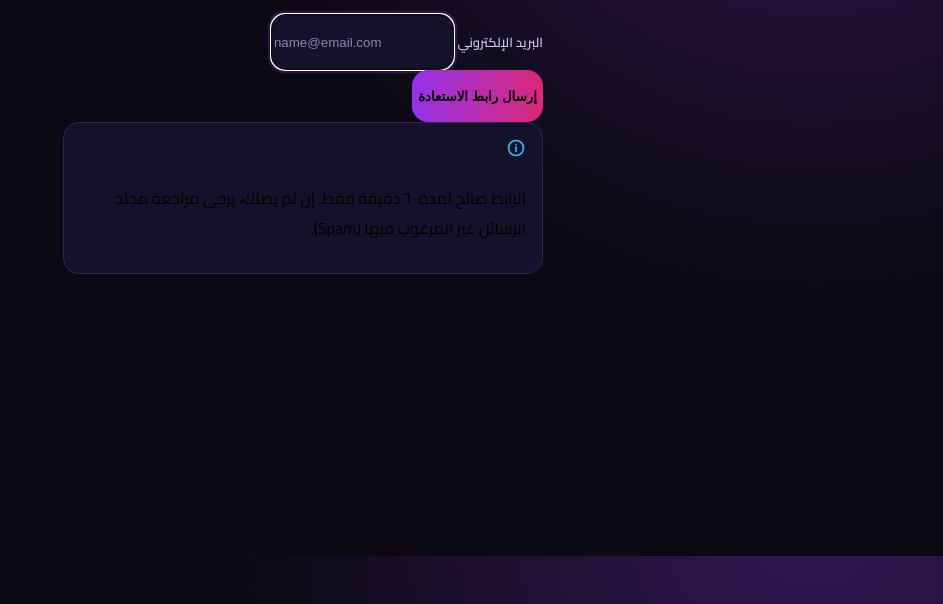
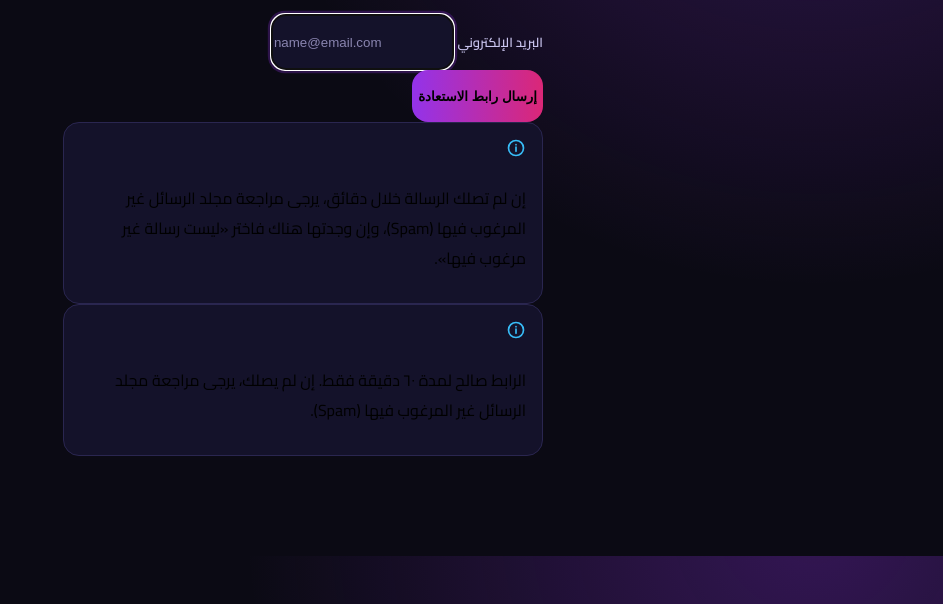
Before and after one commit to waleedfaisalm/liqa, a Laravel app: page /forgot-password in a window 1280 px wide. Shown: the part 244-848 px from the top of the page, without its empty margins (337-1280 px from the left). Run offline with Laravel 12, Linux system fonts and the light colour scheme; data comes from the database, SQL or seed files in the repository; data that the repository does not hold is empty; style sheets or scripts are compiled from the project's sources.

Commit message:
update 76

```diff
--- a/app/Console/Commands/SendEventReminders.php
+++ b/app/Console/Commands/SendEventReminders.php
@@ -91,6 +91,26 @@ class SendEventReminders extends Command
         return $count;
     }
 
+    /** عبارة الموعد في عنوان البريد بحسب القرب الفعلي (قريبًا / اليوم / غدًا / بالتاريخ) */
+    private function whenPhrase(Event $event): string
+    {
+        $start = $event->starts_at;
+
+        if ($start->lte(now()->addHours(3))) {
+            return 'يبدأ قريبًا';
+        }
+
+        if ($start->isToday()) {
+            return 'اليوم';
+        }
+
+        if ($start->isTomorrow()) {
+            return 'غدًا';
+        }
+
+        return 'في '.$start->translatedFormat('l j F');
+    }
+
     /** بريد تذكير للعضو (إن كانت إشعاراته مفعّلة)، ولا يوقف الباقي عند فشل الإرسال */
     private function mailReminder($user, Event $event): void
     {
@@ -105,7 +125,7 @@ class SendEventReminders extends Command
                 .'نتمنى لك لقاءً مثمرًا.'."\n"
                 .config('app.name');
 
-            Mail::raw($body, fn ($m) => $m->to($user->email)->subject('تذكير: لقاء «'.$event->title.'» غدًا'));
+            Mail::raw($body, fn ($m) => $m->to($user->email)->subject('تذكير: لقاء «'.$event->title.'» '.$this->whenPhrase($event)));
         } catch (\Throwable $e) {
             Log::warning('reminder mail failed: '.$e->getMessage());
         }
--- a/app/Http/Controllers/Auth/PasswordResetController.php
+++ b/app/Http/Controllers/Auth/PasswordResetController.php
@@ -27,7 +27,7 @@ class PasswordResetController extends Controller
         Password::sendResetLink($request->only('email'));
 
         // نفس الرد دايماً، عشان محدش يعرف مين مسجّل عندنا ومين لأ
-        return back()->with('status', 'إذا كان البريد الإلكتروني مسجّلًا لدينا، فسيصلك رابط الاستعادة خلال دقائق.');
+        return back()->with('status', 'إذا كان البريد الإلكتروني مسجّلًا لدينا، فسيصلك رابط الاستعادة خلال دقائق. إن لم تجده فتفقد مجلد الرسائل غير المرغوب فيها (Spam).');
     }
 
     /** شاشة تعيين كلمة سر جديدة (من الرابط) */
--- a/resources/views/auth/forgot-password.blade.php
+++ b/resources/views/auth/forgot-password.blade.php
@@ -33,6 +33,12 @@
     <div class="liqa-panel d-flex gap-3 align-items-start mt-4">
         <svg width="20" height="20" viewBox="0 0 24 24" fill="none" stroke="#38BDF8" stroke-width="2"
              stroke-linecap="round" stroke-linejoin="round" aria-hidden="true" class="flex-shrink-0 mt-1"><circle cx="12" cy="12" r="9"/><path d="M12 11v5M12 8h.01"/></svg>
+        <p class="small text-secondary mb-0">إن لم تصلك الرسالة خلال دقائق، يرجى مراجعة مجلد الرسائل غير المرغوب فيها (Spam)، وإن وجدتها هناك فاختر «ليست رسالة غير مرغوب فيها».</p>
+    </div>
+
+    <div class="liqa-panel d-flex gap-3 align-items-start mt-4">
+        <svg width="20" height="20" viewBox="0 0 24 24" fill="none" stroke="#38BDF8" stroke-width="2"
+             stroke-linecap="round" stroke-linejoin="round" aria-hidden="true" class="flex-shrink-0 mt-1"><circle cx="12" cy="12" r="9"/><path d="M12 11v5M12 8h.01"/></svg>
         <p class="small text-secondary mb-0">الرابط صالح لمدة ٦٠ دقيقة فقط. إن لم يصلك، يرجى مراجعة مجلد الرسائل غير المرغوب فيها (Spam).</p>
     </div>
 @endsection
--- a/resources/views/auth/register.blade.php
+++ b/resources/views/auth/register.blade.php
@@ -41,6 +41,12 @@
         <button type="submit" class="btn btn-liqa mt-2">إنشاء حساب</button>
     </form>
 
+    <div class="liqa-panel d-flex gap-3 align-items-start mt-4">
+        <svg width="20" height="20" viewBox="0 0 24 24" fill="none" stroke="#38BDF8" stroke-width="2"
+             stroke-linecap="round" stroke-linejoin="round" aria-hidden="true" class="flex-shrink-0 mt-1"><circle cx="12" cy="12" r="9"/><path d="M12 11v5M12 8h.01"/></svg>
+        <p class="small text-secondary mb-0">سنرسل إليك رسالة لتفعيل بريدك. إن لم تجدها في صندوق الوارد، يرجى مراجعة مجلد الرسائل غير المرغوب فيها (Spam).</p>
+    </div>
+
     <p class="text-center text-secondary mt-4 mb-0">
         لديك حساب؟ <a href="{{ route('login') }}" class="fw-bold text-decoration-none">سجّل الدخول</a>
     </p>
```
